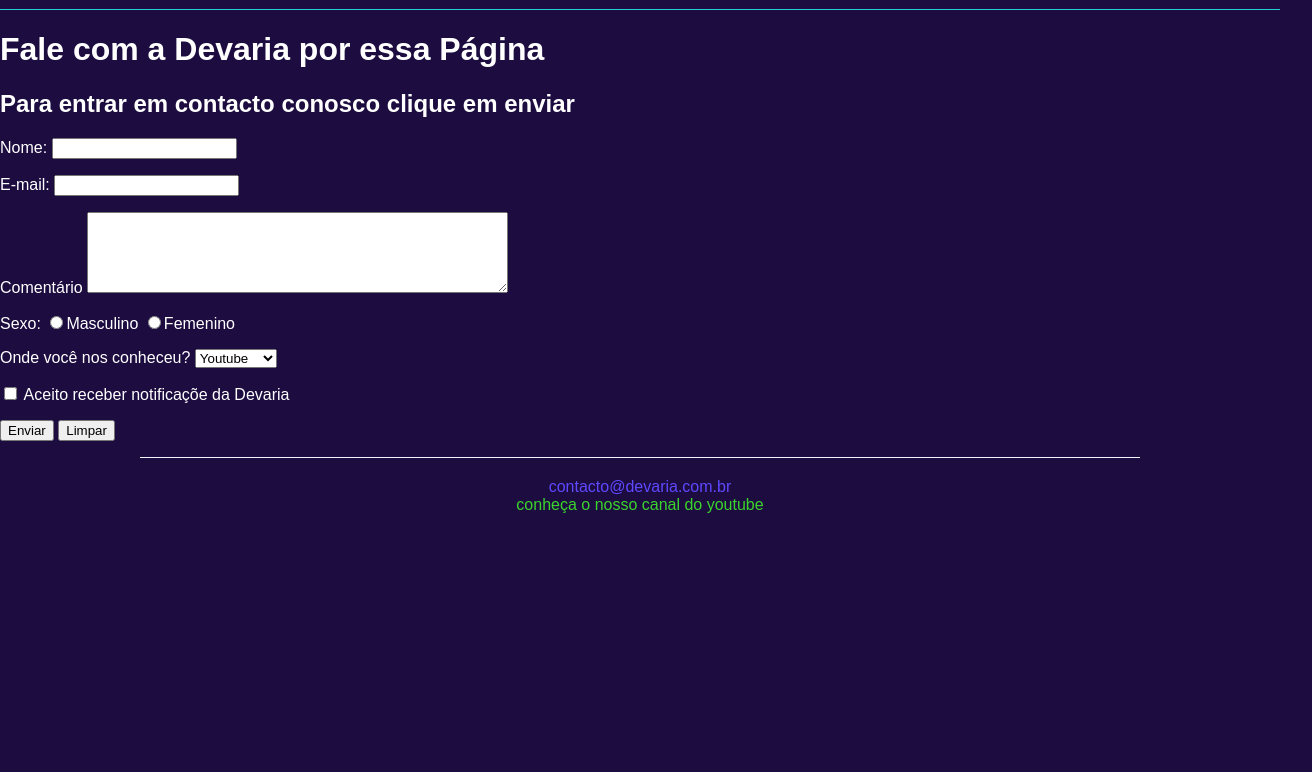
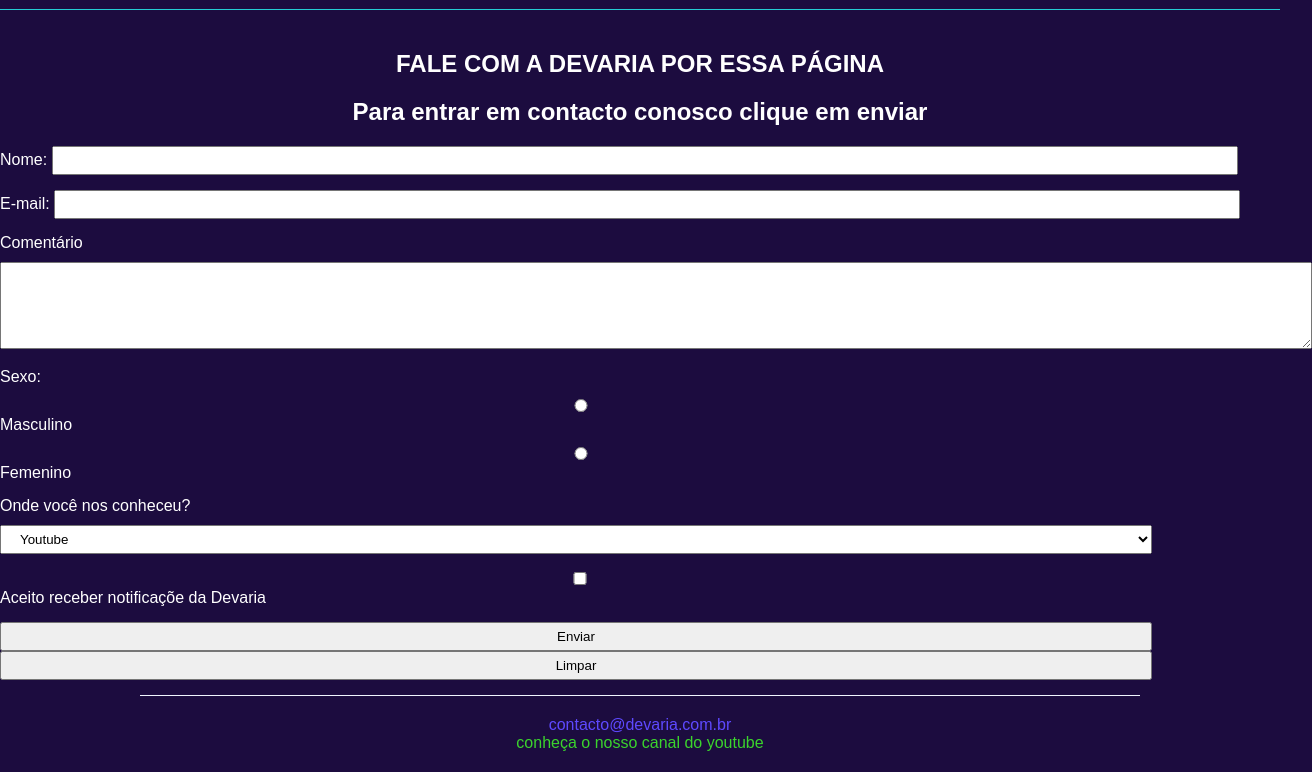
Before and after one commit to ivansftdejc/Devaria-Praticas, a plain HTML site: page Prática-Mini Site Devaria/Fale_Conosco.html in a window 1280 px wide. Shown: the part 67-839 px from the top of the page, 1312 px wide, since content can reach past the window. Before the commit the page ends 800 px from the top, so only its background shows below. Drawn offline with Linux system fonts and the light colour scheme.

Commit message:
Estilizando Fale_Conosco parte 1

```diff
--- a/Prática-Mini Site Devaria/Fale_Conosco.html
+++ b/Prática-Mini Site Devaria/Fale_Conosco.html
@@ -6,6 +6,7 @@
     <link rel="stylesheet" href="public/css/header.css">
     <link rel="stylesheet" href="public/css/footer.css">
     <link rel="stylesheet" href="public/css/devaria.css">
+    <link rel="stylesheet" href="public/css/fale_conosco.css">
     <title>Fale Conosco</title>
 </head>
 <body>
@@ -23,26 +24,26 @@
     </nav>
 </header>
 <main>
-    <h1>Fale com a Devaria por essa Página</h1>
-    <h2>Para entrar em contacto conosco clique em enviar</h2>
-    <form action="index.html">
-        <p>
+    <h1 class="title text-center">Fale com a Devaria por essa Página</h1>
+    <h2 class="sub-title text-center">Para entrar em contacto conosco clique em enviar</h2>
+    <form action="index.html" class="contact-form">
+        <div>
             <label>Nome: <input type="text" name="_nome" maxlength="50"/></label>
-        </p>
-        <p>
+        </div>
+        <div>
             <label>E-mail: <input type="text" name="_email" maxlength="70"/></label>
-        </p>
-        <p>
+        </div>
+        <div>
             <label>Comentário</label>
             <textarea name="_comentario" cols="50" rows="5"></textarea>
-        </p>
-        <p>
+        </div>
+        <div>
             <label>Sexo:</label>
             <input type="radio" name="_sexo"/><label>Masculino</label>
             <input type="radio" name="_sexo"/><label>Femenino</label>
 
-        </p>
-        <p>
+        </div>
+        <div>
             <label>Onde você nos conheceu?</label>
             <select name="_conheceu">
                 <option selected> Youtube</option>
@@ -52,15 +53,15 @@
                 <option >Amigos</option>
                 <option >Outros</option>
             </select>
-        </p>
-        <p>
+        </div>
+        <div>
             <input type="checkbox" name="_aceitar"/>
             <label>Aceito receber notificaçõe da Devaria</label>
-        </p>
-        <p>
+        </div>
+        <div>
             <input type="submit" name="_enviar" value="Enviar"/>
             <input type="reset" name="_limpar" value="Limpar"/>
-        </p>
+        </div>
 
     </form>
 </main>
--- /dev/null
+++ b/Prática-Mini Site Devaria/public/css/fale_conosco.css
@@ -0,0 +1,32 @@
+h1.title{
+    margin: 40px auto 20px;
+
+}
+.text-center{
+    text-align: center;
+}
+.title{
+    padding: 0 20px;
+    font-size: 1.5em;
+    text-transform: uppercase;
+}
+main .contact-form>div{
+    margin: 15px 0px ;
+
+}
+main .contact-form > div label{
+    display: block;
+    margin-bottom: 10px;
+}
+main .contact-form input,
+main .contact-form select,
+main .contact-form textarea
+{
+    width: 90%;
+    padding: 5px 15px;
+    outline-color: #3bd42d;
+}
+main .contact-form textarea
+{
+    width: 100%;
+}
```
